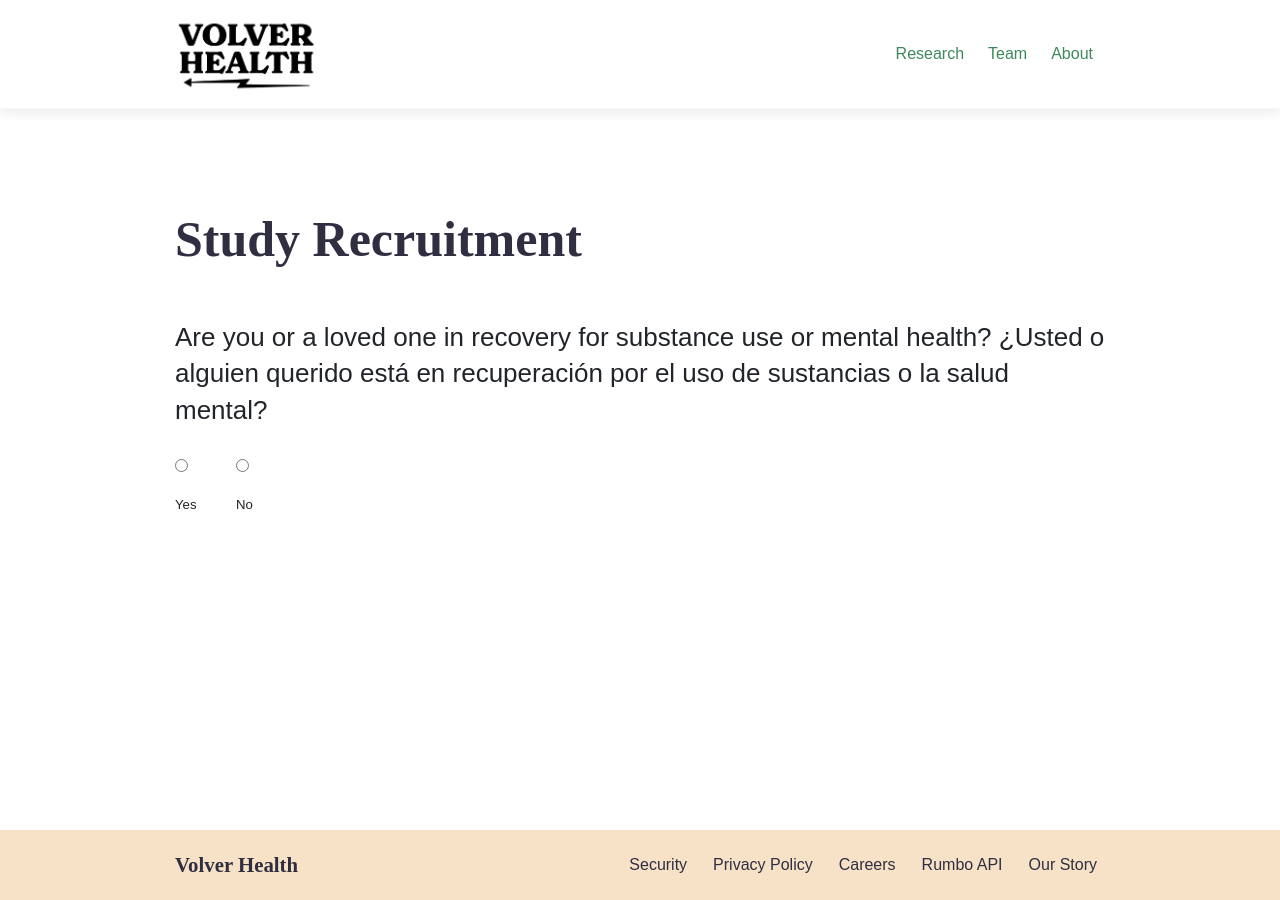
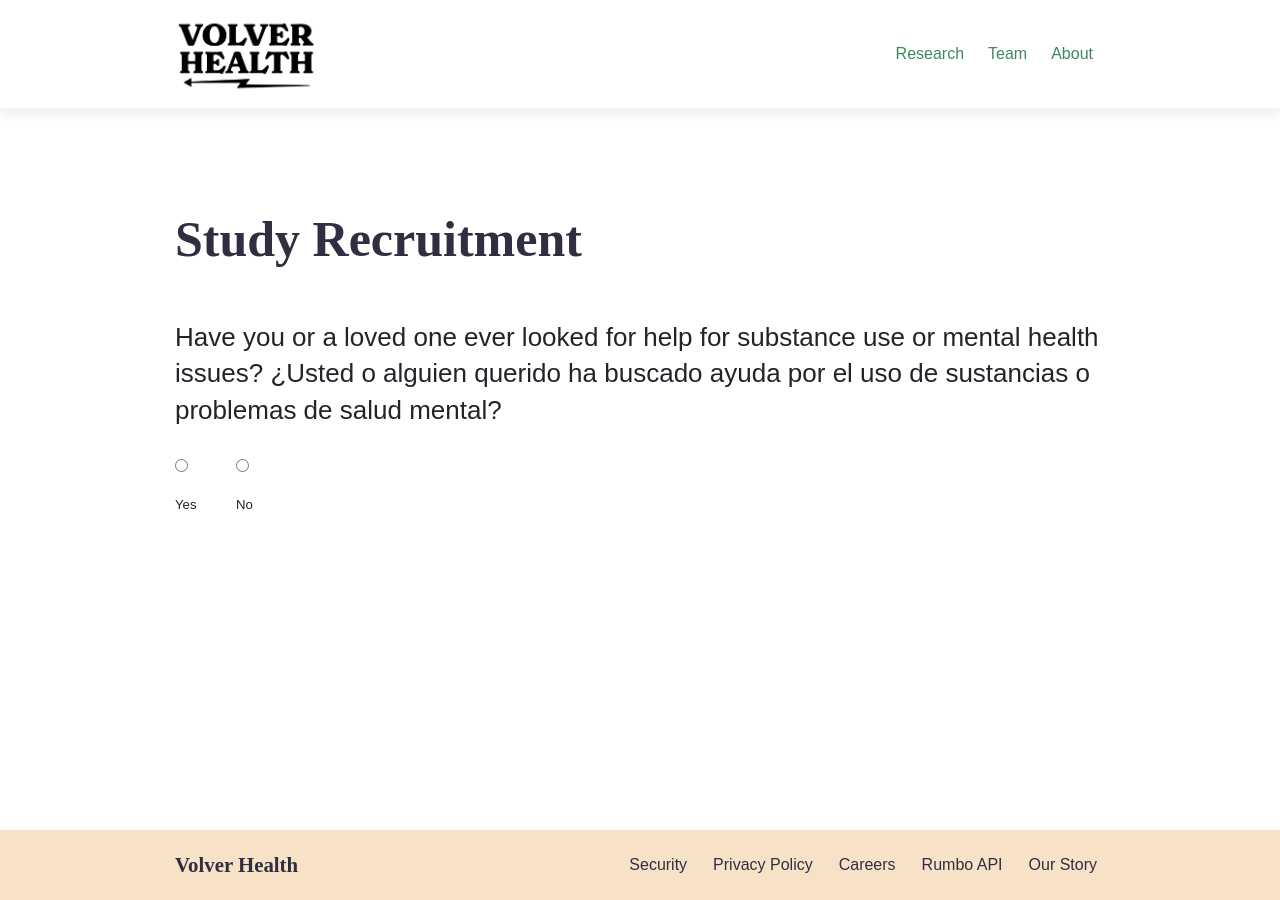
Before and after one commit to volver-health/volver-website, a Jekyll site: the page built from study.md, in a window 1280 px wide. Built offline with Jekyll 4.4.1, drawn with Linux system fonts in a browser that asks for light colours; some web fonts are replaced.

Commit message:
updated study page to add additional referral field

```diff
--- a/study.md
+++ b/study.md
@@ -11,7 +11,7 @@
 <form id="fs-frm" name="complaint-form" accept-charset="utf-8" action="https://formspree.io/f/mrgwkbjp" method="post">
   <fieldset id="fs-frm-inputs">
     <div id="recovery">
-      <h2>Are you or a loved one in recovery for substance use or mental health? ¿Usted o alguien querido está en recuperación por el uso de sustancias o la salud mental?</h2>
+      <h2>Have you or a loved one ever looked for help for substance use or mental health issues? ¿Usted o alguien querido ha buscado ayuda por el uso de sustancias o problemas de salud mental?</h2>
       <div class="radio-row">
         <div class="radio">
           <input type="radio" id="recoveryYes" name="recovery" value="YES" onChange="yesAnswer('spanish')">
@@ -90,7 +90,7 @@
     </div>
     <div id="full_form" style="display:none;">
       <div id="name">
-        <label for="first" id="name-label">First Name*</label>
+        <label for="first" id="name-label">First name*</label>
         <input type="text" name="name" id="first" placeholder="First name / Primer nombre" required>
       </div>
       <div id="phone">
@@ -100,6 +100,10 @@
       <div id="availability">
         <label for="contact" id="availability-label">When is a good time to contact you?*</label>
         <input type="text" name="contact" id="contact" placeholder="Monday evenings, for example / Los lunes por la tarde, por ejemplo." required>
+      </div>
+      <div id="bonus">
+        <label for="bonus" id="bonus-label">Please recommend anyone else you know who might be interested</label>
+        <input type="text" name="bonus" id="bonus" placeholder="First name + phone number / Primer nombre + Número de teléfono" required>
       </div>
     </div>
     <input type="hidden" name="_subject" id="email-subject" value="Rumbo Recruitment Form Submission">
```
Also changed, not shown: other parts of study.md (+4 -0 lines).
